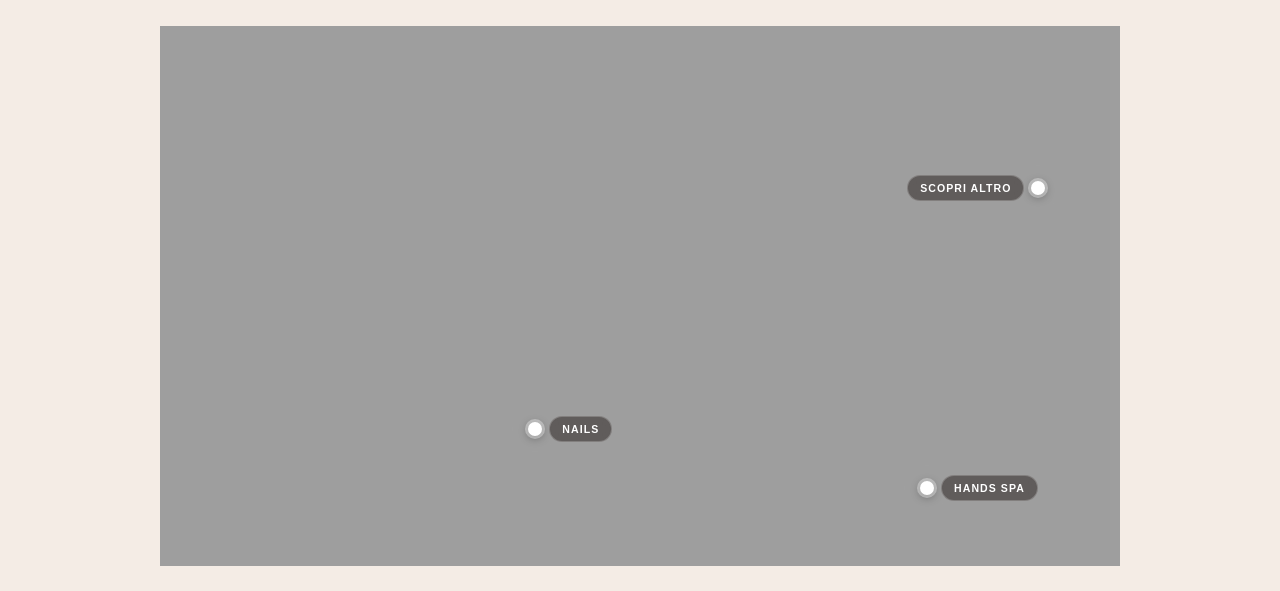
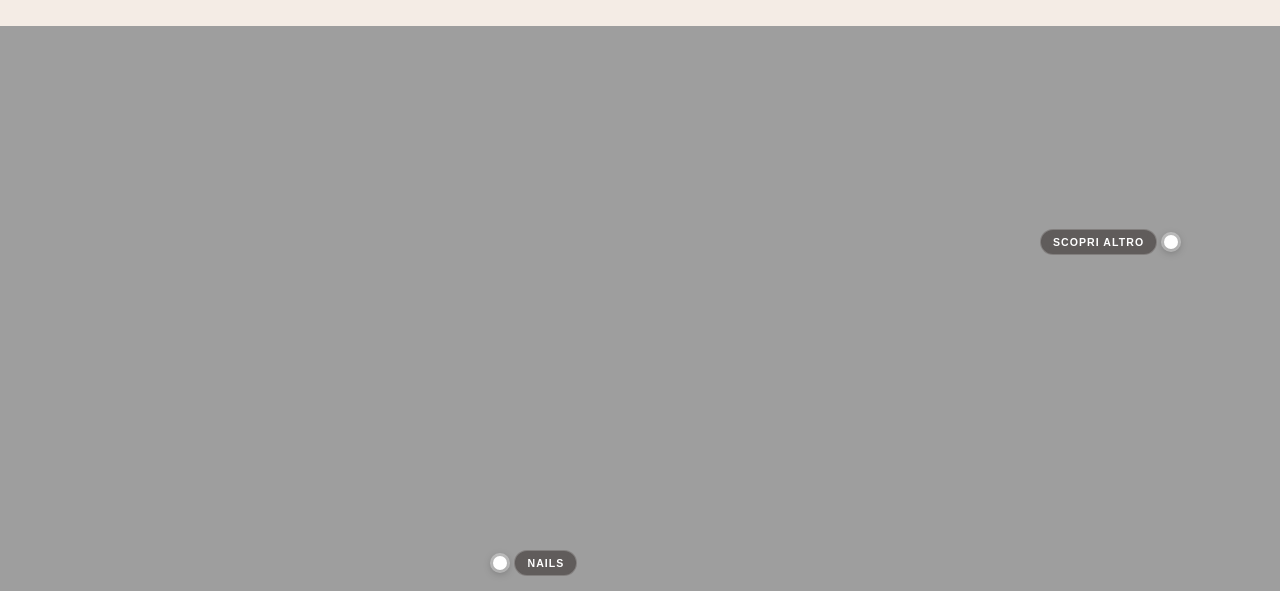
Before and after one commit to rosaraia12-svg/Anastasis.nail.rituals, a plain HTML site: page index.html in a window 1280 px wide. Shown: the part 160-751 px from the top of the page. Drawn offline with nearby package versions, Linux system fonts and the light colour scheme.

Commit message:
Update Hands SPA listino with the real rituals, revert viewer width cap
Refresh/Velvet/Signature Ritual replace the placeholder items.

Reverting the 960px max-width added for desktop performance: it
reduced the canvas backing store size (helps very wide windows avoid
jank) but the client prefers the edge-to-edge full-bleed look. Worth
revisiting with a less visually intrusive fix later if desktop
smoothness is still a problem.

Co-Authored-By: Claude Sonnet 5 <noreply@anthropic.com>

```diff
--- a/sequence.js
+++ b/sequence.js
@@ -74,10 +74,9 @@
       durIn: 2500,
       durOut: 2200,
       items: [
-        { name: "Manicure SPA", desc: "Scrub, massaggio e cura completa delle mani.", price: "€35" },
-        { name: "Massaggio mani", desc: "Massaggio dedicato con oli essenziali.", price: "€20" },
-        { name: "Paraffina", desc: "Trattamento nutriente e rilassante.", price: "€15" },
-        { name: "Manicure + Massaggio", desc: "Il rituale completo Hands SPA.", price: "€40" }
+        { name: "Refresh Ritual", desc: "Detersione, scrub delicato, maschera, crema mani e breve massaggio.", price: "€30" },
+        { name: "Velvet Ritual", desc: "Detersione, scrub delicato, maschera idrogel intensiva, impacco caldo, peeling enzimatico, crema mani e breve massaggio.", price: "€45" },
+        { name: "Signature Ritual", desc: "Detersione in bagno di sale, scrub delicato, maschera idrogel intensiva/guanto al collagene, impacco caldo, peeling enzimatico, crema mani, patch occhi, olio e aromaterapia.", price: "€58" }
       ]
     },
     courses: {
--- a/styles.css
+++ b/styles.css
@@ -95,10 +95,6 @@ body{
 .viewer{
   position:relative;
   width:100%;
-  max-width:960px;      /* caps the canvas backing store on wide desktop
-                            screens — past this, drawImage() on every
-                            animation frame gets expensive enough to jank */
-  margin:0 auto;
   aspect-ratio:16/9;
   overflow:hidden;
   background:var(--pin-bg);
```
